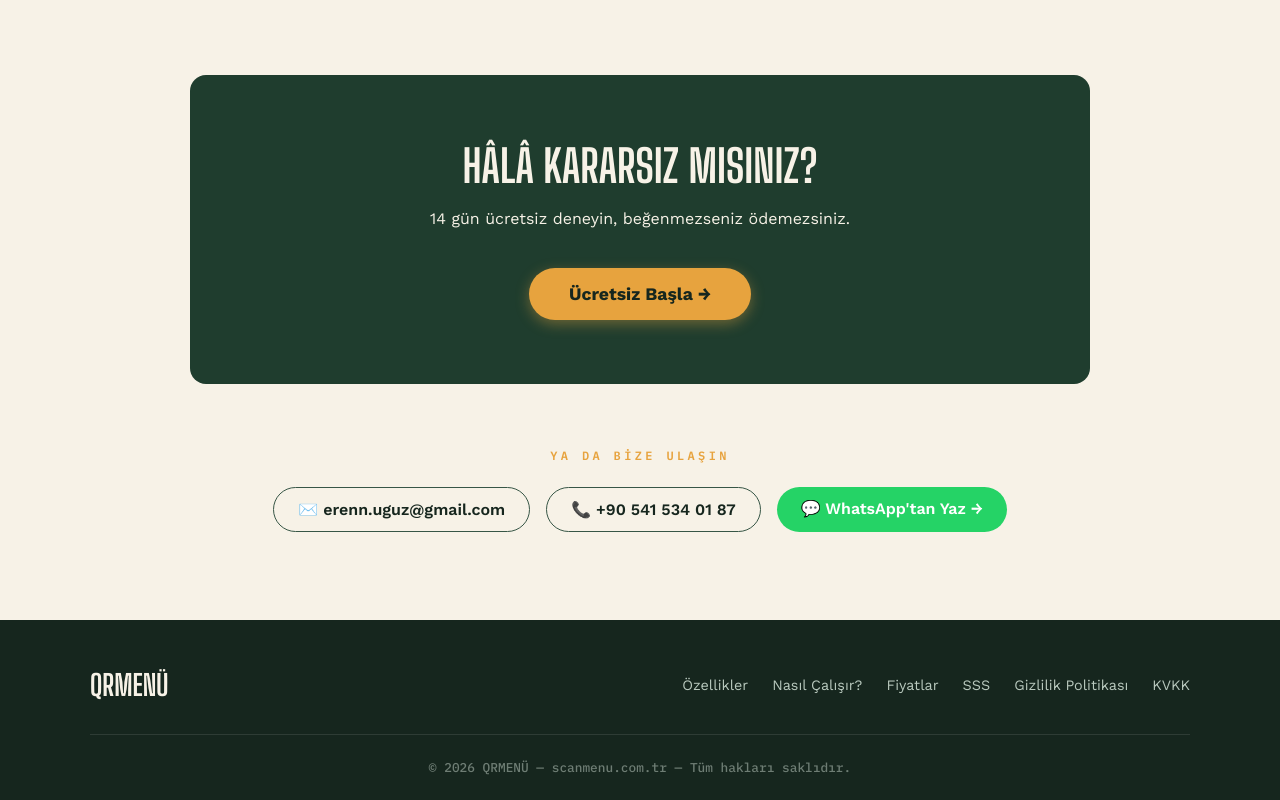
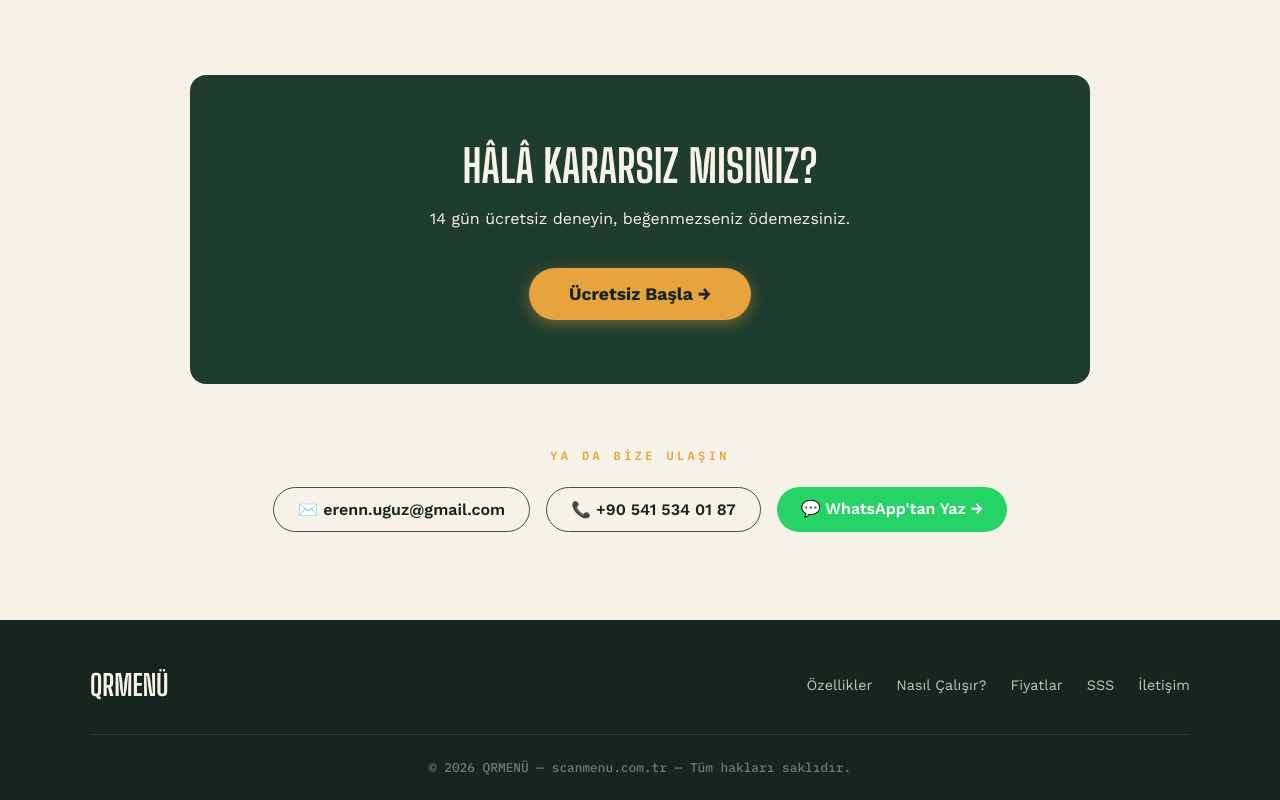
Before and after one commit to erenuguz/qrmenuproje, a React (Vite) app in the folder welcome-screen/: page / in a window 1280 px wide. Shown: the part 4888-5688 px from the top of the page. Built offline with nearby package versions, Linux system fonts and the light colour scheme.

Commit message:
fix(welcome): remove unavailable footer routes

```diff
--- a/welcome-screen/src/components/Footer.jsx
+++ b/welcome-screen/src/components/Footer.jsx
@@ -10,8 +10,7 @@ const Footer = () => {
                     <a href="#nasil-calisir">Nasıl Çalışır?</a>
                     <a href="#fiyatlar">Fiyatlar</a>
                     <a href="#sss">SSS</a>
-                    <a href="/gizlilik-politikasi">Gizlilik Politikası</a>
-                    <a href="/kvkk">KVKK</a>
+                    <a href="#iletisim">İletişim</a>
                 </div>
             </div>
             <div className="dm-footer-bottom">
```
